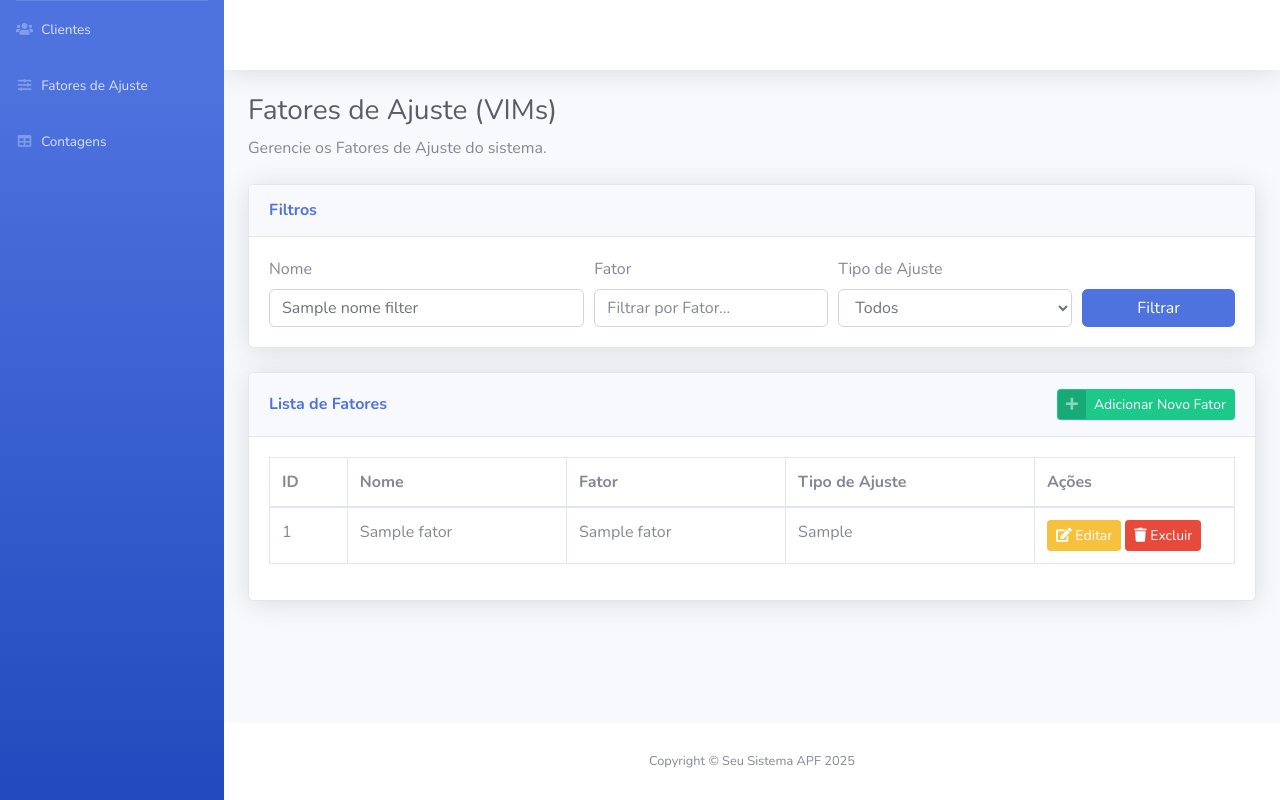
After one commit to victorafarias/sistema-apf, a FastAPI app: template templates/fatores_ajuste/list.html in a window 1280 px wide. The commit adds this page. Run offline with FastAPI, Linux system fonts and the light colour scheme; the template is opened without the code that fills it: most values are stand-ins (such as "Sample title", 1, 10 or a date in 2020); parts of the project's set-up code (start-up, migrations or seed data) failed here and were passed over; some libraries are stand-ins or nearby versions.

Commit message:
Implementação do Fator de Ajuste

```diff
--- a/app/main.py
+++ b/app/main.py
@@ -7,7 +7,7 @@ from fastapi.staticfiles import StaticFiles
 from loguru import logger
 
 # Importa os roteadores da API e das páginas
-from app.routers import clientes, pages # <-- ADICIONADO pages
+from app.routers import clientes, pages, fatores_ajuste # <-- ADICIONADO pages
 
 # ... (configuração do logger) ...
 logger.add("logs/app.log", rotation="500 MB", retention="10 days", level="DEBUG")
@@ -28,6 +28,7 @@ templates = Jinja2Templates(directory="templates")
 
 # Inclui os roteadores na aplicação principal
 app.include_router(clientes.router, prefix="/api") # <-- ADICIONADO PREFIXO /api
+app.include_router(fatores_ajuste.router, prefix="/api")
 app.include_router(pages.router) # <-- NOVO ROTEADOR DE PÁGINAS
 
 
--- a/app/routers/pages.py
+++ b/app/routers/pages.py
@@ -173,3 +173,114 @@ async def handle_delete_cliente(request: Request, cliente_id: int):
 
     # Após a exclusão, sempre redireciona para a lista de clientes
     return RedirectResponse(url="/clientes", status_code=303)
+
+# app/routers/pages.py (adicionar ao final do arquivo)
+from app.models import TipoAjuste # Importa o Enum para usar no formulário
+
+# --- ROTAS PARA FATORES DE AJUSTE ---
+
+@router.get("/fatores-ajuste", response_class=HTMLResponse)
+async def list_fatores_page(
+    request: Request,
+    nome_filter: Optional[str] = None,
+    fator_filter: Optional[str] = None, # <-- NOVO
+    tipo_ajuste_filter: Optional[str] = None # <-- NOVO (como string para pegar o valor vazio)
+):
+    """
+    Renderiza a página que lista os fatores de ajuste, aplicando filtros.
+    """
+    params = {}
+    if nome_filter:
+        params["nome_filter"] = nome_filter
+    if fator_filter is not None:
+        params["fator_filter"] = fator_filter
+    if tipo_ajuste_filter:
+        params["tipo_ajuste_filter"] = tipo_ajuste_filter
+
+    async with httpx.AsyncClient() as client:
+        response = await client.get(f"{API_BASE_URL}/fatores-ajuste/", params=params)
+
+    fatores = response.json() if response.status_code == 200 else []
+
+    return templates.TemplateResponse("fatores_ajuste/list.html", {
+        "request": request,
+        "fatores": fatores,
+        "nome_filter": nome_filter,
+        "fator_filter": fator_filter, # <-- NOVO
+        "tipo_ajuste_filter": tipo_ajuste_filter, # <-- NOVO
+        "tipos_ajuste": [e.value for e in TipoAjuste] # <-- NOVO (para o combo)
+    })
+
+@router.get("/fatores-ajuste/novo", response_class=HTMLResponse)
+async def create_fator_form(request: Request):
+    return templates.TemplateResponse("fatores_ajuste/form.html", {
+        "request": request,
+        "tipos_ajuste": [e.value for e in TipoAjuste] # Passa os valores do Enum para o template
+    })
+
+@router.post("/fatores-ajuste/novo", response_class=HTMLResponse)
+async def handle_create_fator(
+    request: Request,
+    nome: str = Form(...),
+    fator: float = Form(...),
+    tipo_ajuste: TipoAjuste = Form(...)
+):
+    payload = {"nome": nome, "fator": fator, "tipo_ajuste": tipo_ajuste.value}
+    async with httpx.AsyncClient() as client:
+        response = await client.post(f"{API_BASE_URL}/fatores-ajuste/", json=payload)
+    if response.status_code == 201:
+        return RedirectResponse(url="/fatores-ajuste", status_code=303)
+    else:
+        return templates.TemplateResponse("fatores_ajuste/form.html", {
+            "request": request,
+            "tipos_ajuste": [e.value for e in TipoAjuste],
+            "error": "Erro ao salvar o fator de ajuste."
+        })
+
+@router.get("/fatores-ajuste/{fator_id}/editar", response_class=HTMLResponse)
+async def edit_fator_form(request: Request, fator_id: int):
+    async with httpx.AsyncClient() as client:
+        response = await client.get(f"{API_BASE_URL}/fatores-ajuste/{fator_id}")
+    if response.status_code == 200:
+        fator = response.json()
+        return templates.TemplateResponse("fatores_ajuste/edit.html", {
+            "request": request,
+            "fator": fator,
+            "tipos_ajuste": [e.value for e in TipoAjuste]
+        })
+    return RedirectResponse(url="/fatores-ajuste", status_code=303)
+
+@router.post("/fatores-ajuste/{fator_id}/editar", response_class=HTMLResponse)
+async def handle_edit_fator(
+    request: Request,
+    fator_id: int,
+    nome: str = Form(...),
+    fator: float = Form(...),
+    tipo_ajuste: TipoAjuste = Form(...)
+):
+    payload = {"nome": nome, "fator": fator, "tipo_ajuste": tipo_ajuste.value}
+    async with httpx.AsyncClient() as client:
+        response = await client.patch(f"{API_BASE_URL}/fatores-ajuste/{fator_id}", json=payload)
+    if response.status_code == 200:
+        return RedirectResponse(url="/fatores-ajuste", status_code=303)
+    # Lógica de erro...
+    return RedirectResponse(url=f"/fatores-ajuste/{fator_id}/editar", status_code=303)
+
+
+@router.get("/fatores-ajuste/{fator_id}/excluir", response_class=HTMLResponse)
+async def delete_fator_form(request: Request, fator_id: int):
+    async with httpx.AsyncClient() as client:
+        response = await client.get(f"{API_BASE_URL}/fatores-ajuste/{fator_id}")
+    if response.status_code == 200:
+        fator = response.json()
+        return templates.TemplateResponse("fatores_ajuste/delete.html", {
+            "request": request,
+            "fator": fator
+        })
+    return RedirectResponse(url="/fatores-ajuste", status_code=303)
+
+@router.post("/fatores-ajuste/{fator_id}/excluir", response_class=HTMLResponse)
+async def handle_delete_fator(request: Request, fator_id: int):
+    async with httpx.AsyncClient() as client:
+        await client.delete(f"{API_BASE_URL}/fatores-ajuste/{fator_id}")
+    return RedirectResponse(url="/fatores-ajuste", status_code=303)
--- a/templates/base.html
+++ b/templates/base.html
@@ -13,22 +13,16 @@
 <body id="page-top">
     <div id="wrapper">
         <ul class="navbar-nav bg-gradient-primary sidebar sidebar-dark accordion" id="accordionSidebar">
-            <a class="sidebar-brand d-flex align-items-center justify-content-center" href="/">
-                <div class="sidebar-brand-icon rotate-n-15">
-                    <i class="fas fa-calculator"></i>
-                </div>
-                <div class="sidebar-brand-text mx-3">Sistema APF</div>
-            </a>
             <hr class="sidebar-divider my-0">
-            <li class="nav-item active">
+            <li class="nav-item {% if 'clientes' in request.url.path %}active{% endif %}">
                 <a class="nav-link" href="/clientes">
                     <i class="fas fa-fw fa-users"></i>
                     <span>Clientes</span></a>
             </li>
-            <li class="nav-item">
-                <a class="nav-link" href="#">
-                    <i class="fas fa-fw fa-folder"></i>
-                    <span>Projetos</span></a>
+            <li class="nav-item {% if 'fatores-ajuste' in request.url.path %}active{% endif %}">
+                <a class="nav-link" href="/fatores-ajuste">
+                    <i class="fas fa-fw fa-sliders-h"></i>
+                    <span>Fatores de Ajuste</span></a>
             </li>
             <li class="nav-item">
                 <a class="nav-link" href="#">
--- /dev/null
+++ b/templates/fatores_ajuste/list.html
@@ -0,0 +1,87 @@
+{% extends "base.html" %}
+
+{% block title %}Fatores de Ajuste - Sistema APF{% endblock %}
+
+{% block content %}
+<h1 class="h3 mb-2 text-gray-800">Fatores de Ajuste (VIMs)</h1>
+<p class="mb-4">Gerencie os Fatores de Ajuste do sistema.</p>
+
+<div class="card shadow mb-4">
+    <div class="card-header py-3">
+        <h6 class="m-0 font-weight-bold text-primary">Filtros</h6>
+    </div>
+    <div class="card-body">
+        <form method="get" action="/fatores-ajuste">
+            <div class="form-row align-items-end">
+                <div class="col-md-4">
+                    <label for="nome_filter">Nome</label>
+                    <input type="text" id="nome_filter" name="nome_filter" class="form-control" placeholder="Filtrar por Nome..." value="{{ nome_filter or '' }}">
+                </div>
+                <div class="col-md-3">
+                    <label for="fator_filter">Fator</label>
+                    <input type="number" step="0.01" id="fator_filter" name="fator_filter" class="form-control" placeholder="Filtrar por Fator..." value="{{ fator_filter or '' }}">
+                </div>
+                <div class="col-md-3">
+                    <label for="tipo_ajuste_filter">Tipo de Ajuste</label>
+                    <select id="tipo_ajuste_filter" name="tipo_ajuste_filter" class="form-control">
+                        <option value="">Todos</option>
+                        {% for tipo in tipos_ajuste %}
+                        <option value="{{ tipo }}" {% if tipo == tipo_ajuste_filter %}selected{% endif %}>{{ tipo }}</option>
+                        {% endfor %}
+                    </select>
+                </div>
+                <div class="col-md-2">
+                    <button type="submit" class="btn btn-primary btn-block">Filtrar</button>
+                </div>
+            </div>
+        </form>
+    </div>
+</div>
+
+<div class="card shadow mb-4">
+    <div class="card-header py-3 d-flex flex-row align-items-center justify-content-between">
+        <h6 class="m-0 font-weight-bold text-primary">Lista de Fatores</h6>
+        <a href="/fatores-ajuste/novo" class="btn btn-success btn-icon-split btn-sm">
+            <span class="icon text-white-50"><i class="fas fa-plus"></i></span>
+            <span class="text">Adicionar Novo Fator</span>
+        </a>
+    </div>
+    <div class="card-body">
+        <div class="table-responsive">
+            <table class="table table-bordered table-hover" width="100%" cellspacing="0">
+                <thead>
+                    <tr>
+                        <th>ID</th>
+                        <th>Nome</th>
+                        <th>Fator</th>
+                        <th>Tipo de Ajuste</th>
+                        <th style="width: 200px;">Ações</th>
+                    </tr>
+                </thead>
+                <tbody>
+                    {% for fator in fatores %}
+                    <tr>
+                        <td>{{ fator.id }}</td>
+                        <td>{{ fator.nome }}</td>
+                        <td>{{ fator.fator }}</td>
+                        <td>{{ fator.tipo_ajuste }}</td>
+                        <td>
+                            <a href="/fatores-ajuste/{{ fator.id }}/editar" class="btn btn-warning btn-sm">
+                                <i class="fas fa-edit"></i> Editar
+                            </a>
+                            <a href="/fatores-ajuste/{{ fator.id }}/excluir" class="btn btn-danger btn-sm">
+                                <i class="fas fa-trash"></i> Excluir
+                            </a>
+                        </td>
+                    </tr>
+                    {% else %}
+                    <tr>
+                        <td colspan="5" class="text-center">Nenhum fator de ajuste encontrado.</td>
+                    </tr>
+                    {% endfor %}
+                </tbody>
+            </table>
+        </div>
+    </div>
+</div>
+{% endblock %}
```
Also changed, not shown: alembic/versions/dc46a580a1f7_cria_a_tabela_de_fatores_de_ajuste.py (added, +41 -0 lines), app/models.py (+16 -7 lines), app/routers/fatores_ajuste.py (added, +88 -0 lines), app/schemas.py (+20 -6 lines), templates/fatores_ajuste/delete.html (added, +19 -0 lines), templates/fatores_ajuste/edit.html (added, +33 -0 lines), templates/fatores_ajuste/form.html (added, +36 -0 lines), 1 other file.
